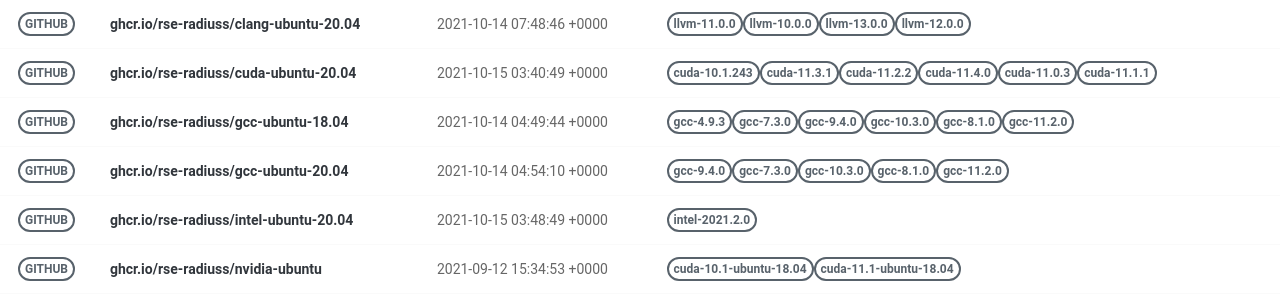
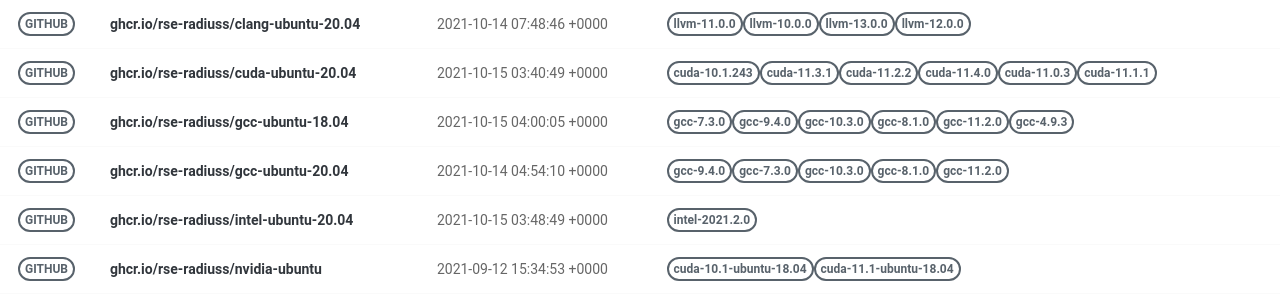
Before and after one commit to rse-ops/docker-images, a Jekyll site: the page built from pages/index.md, in a window 1280 px wide. Shown: the part 179-479 px from the top of the page. Built offline with Jekyll 4.4.1, drawn with Linux system fonts in a browser that asks for light colours; nearby versions of some CDN libraries.

Commit message:
Automated push to update library 2021-10-15

```diff
--- a/_library/ghcr.io-rse-radiuss-gcc-ubuntu-18.04.md
+++ b/_library/ghcr.io-rse-radiuss-gcc-ubuntu-18.04.md
@@ -1,14 +1,11 @@
 ---
 layout: container
 name: ghcr.io/rse-radiuss/gcc-ubuntu-18.04
-updated_at: 2021-10-14 04:49:44.347858
+updated_at: 2021-10-15 04:00:05.773117
 
 
 container_url: https://github.com/orgs/rse-radiuss/packages/container/package/gcc-ubuntu-18.04
 versions:
- - tag: gcc-4.9.3
-   dockerfile: https://github.com/rse-radiuss/docker-images/blob/main/ubuntu/gcc/Dockerfile
-   manifest: https://crane.ggcr.dev/manifest/ghcr.io/rse-radiuss/gcc-ubuntu-18.04:gcc-4.9.3
  - tag: gcc-7.3.0
    dockerfile: https://github.com/rse-radiuss/docker-images/blob/main/ubuntu/gcc/Dockerfile
    manifest: https://crane.ggcr.dev/manifest/ghcr.io/rse-radiuss/gcc-ubuntu-18.04:gcc-7.3.0
```
Also changed, not shown: other parts of _library/ghcr.io-rse-radiuss-gcc-ubuntu-18.04.md (+3 -0 lines).
